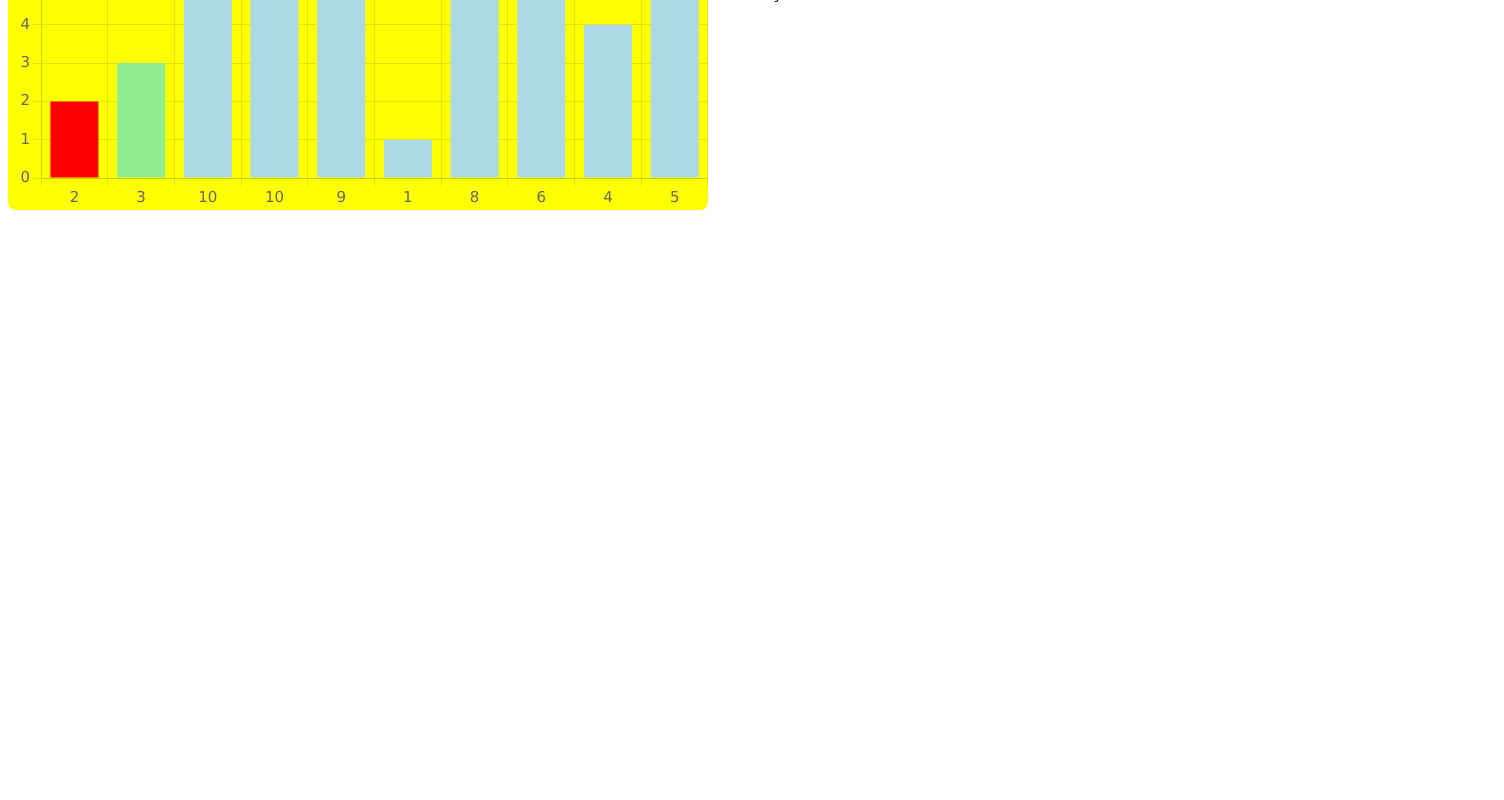
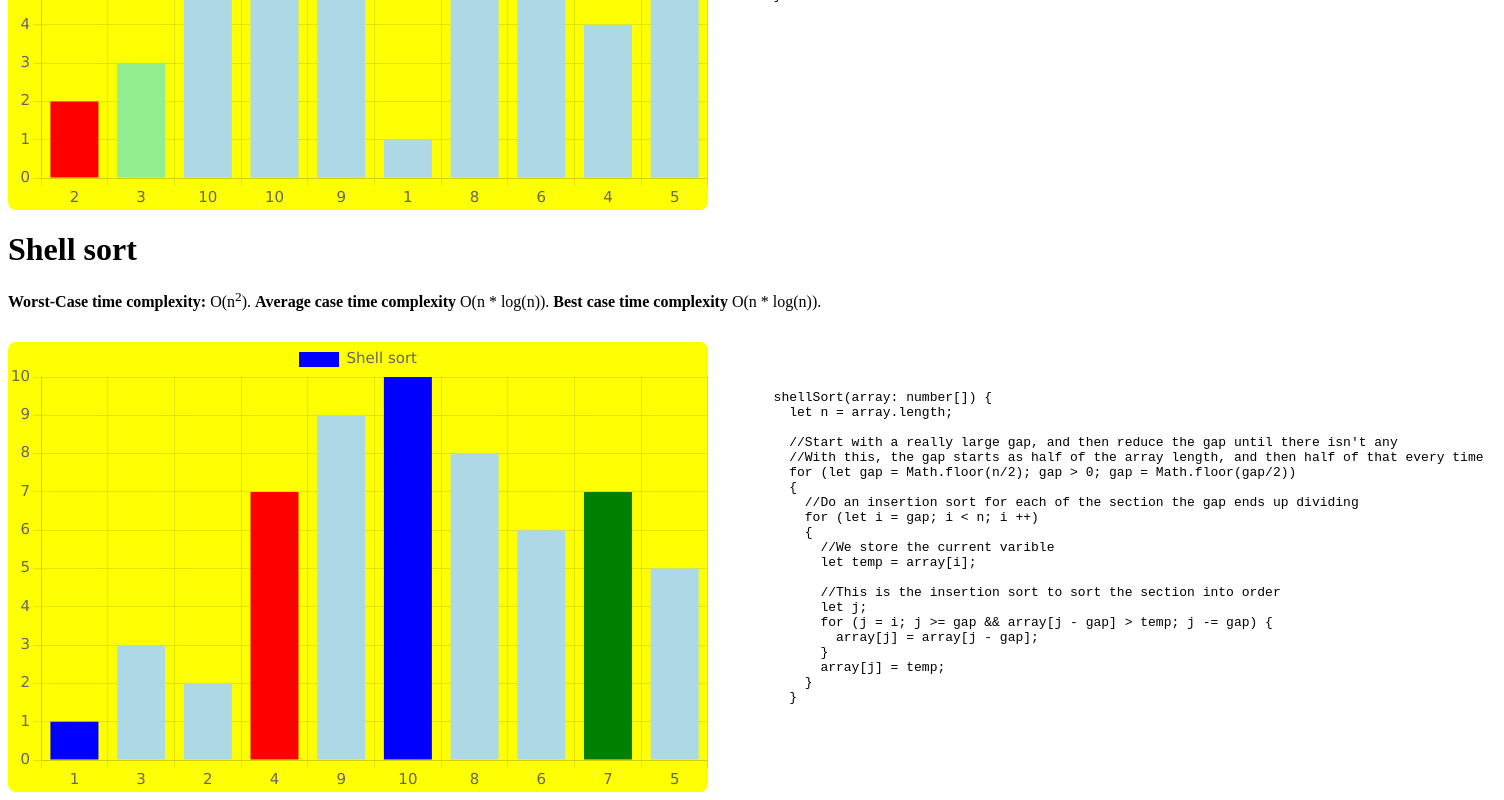
Before and after one commit to PikusSpbSandbox/SortAlgorithms, an Angular app: page / in a window 1280 px wide. Shown: the part 1693-2493 px from the top of the page, 1504 px wide, since content can reach past the window. Before the commit the page ends 1911 px from the top, so only its background shows below. Built offline with nearby package versions, Linux system fonts and the light colour scheme.

Commit message:
Added shell sort

```diff
--- /dev/null
+++ b/src/app/shell-sort/shell-sort.component.html
@@ -0,0 +1,12 @@
+<div>
+  <h1>Shell sort</h1>
+
+  <label>Worst-Case time complexity:</label> O(n<sup>2</sup>).
+  <label>Average case time complexity</label> O(n * log(n)).
+  <label>Best case time complexity</label> O(n * log(n)).
+
+  <div class="chart-container">
+    <canvas #canvas class="chart"></canvas>
+    <pre [innerHTML]="sortCode"></pre>
+  </div>
+</div>
--- /dev/null
+++ b/src/app/shell-sort/shell-sort.component.less
@@ -0,0 +1,25 @@
+div {
+  label {
+    font-weight: bold;
+  }
+
+  div.chart-container {
+    margin-top: 30px;
+    display: flex;
+    flex-direction: row;
+    position: relative;
+    width: 700px;
+    min-height: 450px;
+
+    canvas.chart {
+      display: inline-block;
+      background-color: rgb(255 255 255 / 60%);
+      border-radius: 8px;
+    }
+
+    pre {
+      display: inline-block;
+      padding: 20px 20px 20px 50px;
+    }
+  }
+}
--- /dev/null
+++ b/src/app/shell-sort/shell-sort.component.ts
@@ -0,0 +1,116 @@
+import {Component, ElementRef, ViewChild} from '@angular/core';
+import Chart from 'chart.js/auto';
+
+@Component({
+  selector: 'shell-sort',
+  templateUrl: './shell-sort.component.html',
+  styleUrls: ['./shell-sort.component.less']
+})
+export class ShellSortComponent {
+  @ViewChild('canvas')
+  private canvas!: ElementRef;
+  private chart!: Chart;
+  title = 'Shell sort';
+  sortCode = `
+  shellSort(array: number[]) {
+    let n = array.length;
+
+    //Start with a really large gap, and then reduce the gap until there isn't any
+    //With this, the gap starts as half of the array length, and then half of that every time
+    for (let gap = Math.floor(n/2); gap > 0; gap = Math.floor(gap/2))
+    {
+      //Do an insertion sort for each of the section the gap ends up dividing
+      for (let i = gap; i < n; i ++)
+      {
+        //We store the current varible
+        let temp = array[i];
+
+        //This is the insertion sort to sort the section into order
+        let j;
+        for (j = i; j >= gap && array[j - gap] > temp; j -= gap) {
+          array[j] = array[j - gap];
+        }
+        array[j] = temp;
+      }
+    }
+  `;
+
+  sleep(ms: number) {
+    return new Promise(r => setTimeout(r, ms));
+  }
+
+  async shellSort(array: number[]) {
+    let n = array.length;
+
+    //Start with a really large gap, and then reduce the gap until there isn't any
+    //With this, the gap starts as half of the array length, and then half of that every time
+    for (let gap = Math.floor(n/2); gap > 0; gap = Math.floor(gap/2))
+    {
+      //Do an insertion sort for each of the section the gap ends up dividing
+      for (let i = gap; i < n; i ++)
+      {
+        //We store the current varible
+        let temp = array[i];
+
+        //This is the insertion sort to sort the section into order
+        let j;
+        for (j = i; j >= gap && array[j - gap] > temp; j -= gap) {
+          array[j] = array[j - gap];
+
+          this.updateChart(array, false, j - gap, j, gap);
+          await this.sleep(1000);
+        }
+
+        array[j] = temp;
+
+        this.updateChart(array, true, j, -1, gap);
+        await this.sleep(1000);
+      }
+    }
+
+    // Print the sorted array
+    this.updateChart(array, false, 0, 0, -1);
+  }
+
+  updateChart(values: number[], showKeyOnly: boolean, index: number, index2: number, gap: number) {
+    const colors = new Array(values.length).fill('lightblue');
+    if (gap !== -1) {
+      for (let i = 0; i < values.length; i += gap) {
+        colors[i] = 'blue';
+      }
+      if (index2 != -1) {
+        if (!showKeyOnly) {
+          colors[index2] = 'green';
+        }
+      }
+      colors[index] = 'red';
+    } else {
+      colors.fill('lightgreen');
+    }
+    this.chart.data.datasets[0].backgroundColor = colors;
+    this.chart.data.labels = values;
+    this.chart.data.datasets[0].data = values;
+    this.chart.update();
+  }
+
+  async ngAfterViewInit() {
+    Chart.defaults.font.size = 15;
+    Chart.defaults.font.family = 'Verdana';
+    Chart.defaults.responsive = true;
+    Chart.defaults.maintainAspectRatio = false;
+    this.chart = new Chart(this.canvas.nativeElement, {
+      type: 'bar',
+      data: {
+        labels: [],
+        datasets: [
+          {
+            label: this.title,
+            data: []
+          }
+        ]
+      },
+    });
+
+    this.shellSort([10,3,2,7,9,1,8,6,4,5]);
+  }
+}
--- a/src/app/sort-app.component.html
+++ b/src/app/sort-app.component.html
@@ -1,3 +1,4 @@
 <bubble-sort></bubble-sort>
 <shaker-sort></shaker-sort>
 <insertion-sort></insertion-sort>
+<shell-sort></shell-sort>
--- a/src/app/sort-app.module.ts
+++ b/src/app/sort-app.module.ts
@@ -5,13 +5,15 @@ import { SortAppComponent } from './sort-app.component';
 import { BubbleSortComponent } from './bubble-sort/bubble-sort.component';
 import { ShakerSortComponent } from './shaker-sort/shaker-sort.component';
 import { InsertionSortComponent } from './insertion-sort/insertion-sort.component';
+import { ShellSortComponent } from './shell-sort/shell-sort.component';
 
 @NgModule({
   declarations: [
     SortAppComponent,
     BubbleSortComponent,
     ShakerSortComponent,
-    InsertionSortComponent
+    InsertionSortComponent,
+    ShellSortComponent
   ],
   imports: [
     BrowserModule
```
